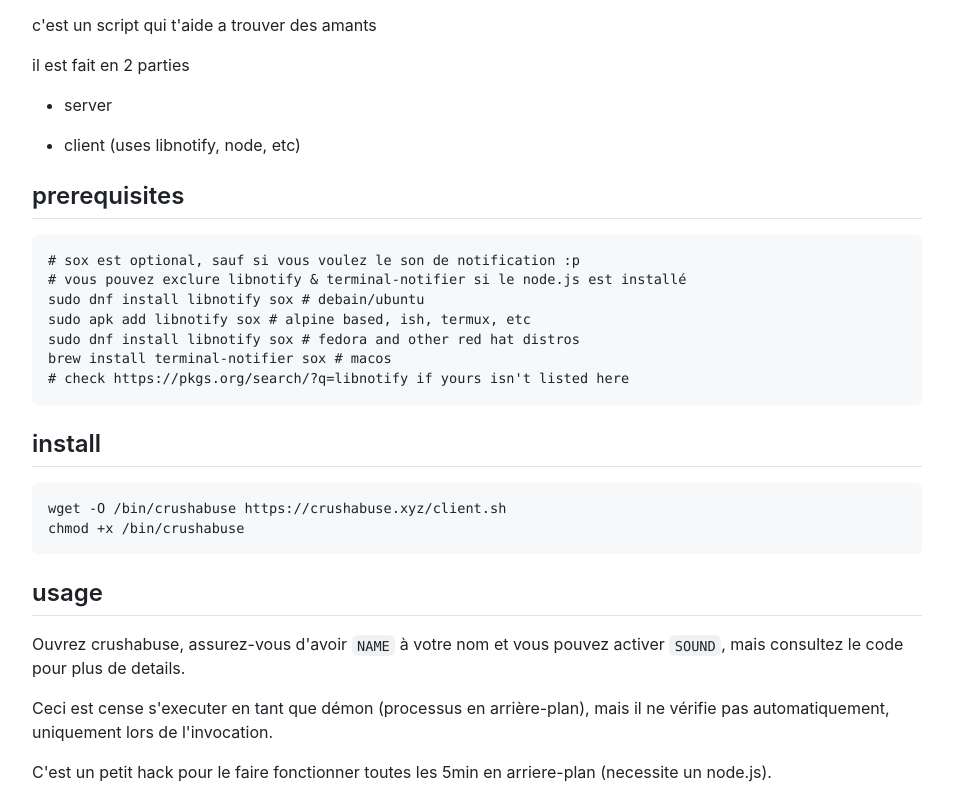
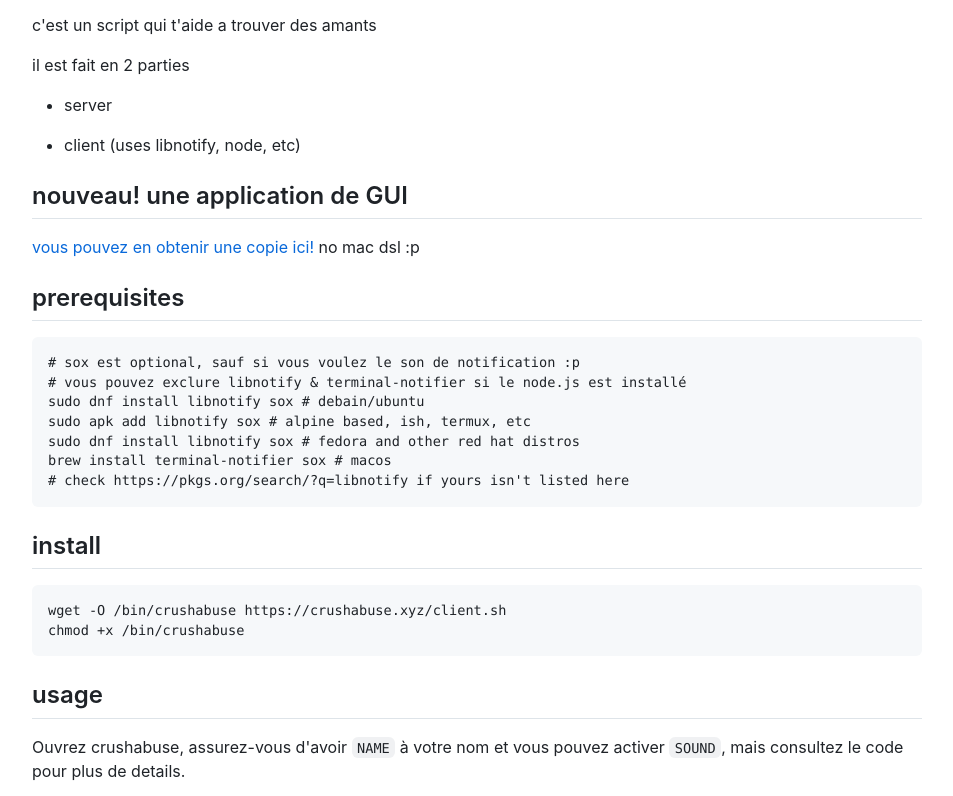
Before and after one commit to crushabuse/crushabuse, a website: page french.html in a window 1280 px wide. Shown: the part 107-903 px from the top of the page, without its empty margins (163-1116 px from the left). Drawn offline with nearby package versions, Linux system fonts and the light colour scheme; a script that the page names is missing; a small style sheet from the web is missing.

Commit message:
Update french.html

```diff
--- a/french.html
+++ b/french.html
@@ -37,6 +37,8 @@
         <li><p>server</p></li>
         <li><p>client (uses libnotify, node, etc)</p></li>
     </ul>
+    <h2>nouveau! une application de GUI</h2>
+    <p><a href="https://github.com/crushabuse/crushabuse/releases/latest">vous pouvez en obtenir une copie ici!</a> no mac dsl :p</p>
      <h2>prerequisites</h2>
      <pre><code class="language-bash"># sox est optional, sauf si vous voulez le son de notification :p
 # vous pouvez exclure libnotify & terminal-notifier si le node.js est installé
@@ -56,7 +58,7 @@
 </h2>
 <p>Ouvrez crushabuse, assurez-vous d'avoir <code>NAME</code> à votre nom et vous pouvez activer <code>SOUND</code>, mais consultez le code pour plus de details.</p>
 <p>Ceci est cense s'executer en tant que démon (processus en arrière-plan), mais il ne vérifie pas automatiquement, uniquement lors de l'invocation.</p>
-<p>C'est un petit hack pour le faire fonctionner toutes les 5min en arriere-plan (necessite un node.js).</p>
+<p>C'est un petit hack pour le faire fonctionner toutes les 5min en arriere-plan (necessite un nœud).</p>
 <pre><code class="language-bash">nohup node -e "function main(){ require('node:child_process').execSync('bash ./client.sh')};main();setInterval(main, 1000* 60 * 5)" > /dev/null 2>&1 &</code></pre>
 <p>Vous pouvez egalement utiliser crontab(5), mais nous ne savons pas si les notifications fonctionneront correctement mdr</p>
     </article>
```
